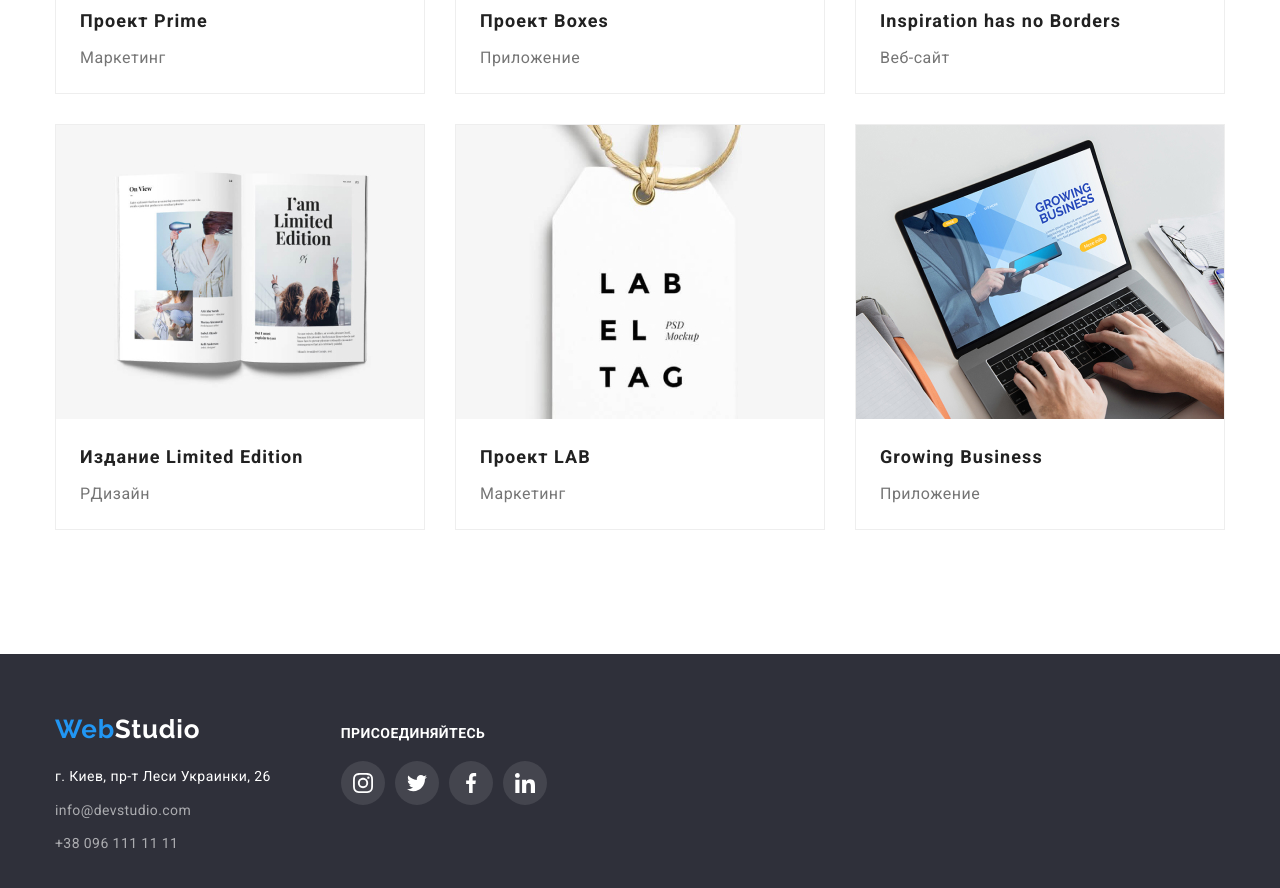
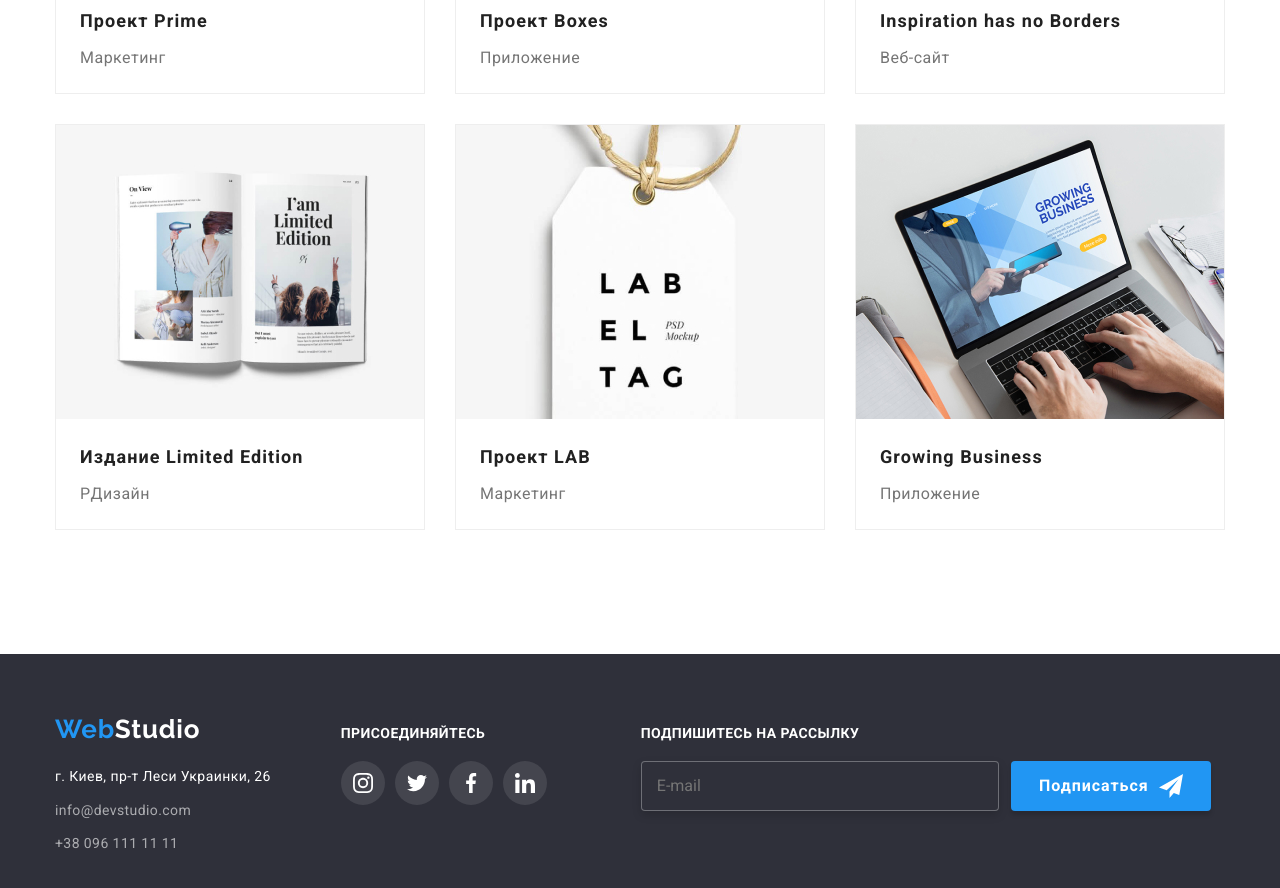
Before and after one commit to katerynakalenyk/goit-markup-hw-06, a plain HTML site: page portfolio.html in a window 1280 px wide. Shown: the part 1011-1899 px from the top of the page. Drawn offline with nearby package versions, Linux system fonts and the light colour scheme.

Commit message:
готов футер

```diff
--- a/css/styles.css
+++ b/css/styles.css
@@ -591,10 +591,12 @@ background-color: var(--bg-color);
 }
 
 .submit-btn{
+  display: inline-flex;
+justify-content: center;
+align-items: center;
+
 min-width: 200px;
 height: 50px;
-      padding: 10px 32px;
-
 border: none;
 background: var(--hover-color);
 font-weight: 700;
@@ -613,10 +615,13 @@ background-color: var(--bg-color);
 transition-timing-function: cubic-bezier(0.4, 0, 0.2, 1);
 }
 
-
 .submit-btn:hover,
 .submit-btn:focus{
 background-color: var(--hover-color);
+}
+
+.mailing-icon{
+  margin-left: 10px;
 }
 
 
--- a/portfolio.html
+++ b/portfolio.html
@@ -272,6 +272,20 @@
                 </li>
             </ul>
             </div>
+            <div class="mailing">
+                <p class="join">Подпишитесь на рассылку</p>
+                <form class="mailing-form">
+                    <label class="mail">
+                      <input class="mail-fraim" type="email" name="email" placeholder="E-mail"/>
+                    </label>
+                    <button class="submit-btn" type="submit">Подписаться
+                        <svg class="mailing-icon" width="24" height="24">
+                            <use href="./images/sprite.svg#icon-telegram"></use>
+                        </svg>
+                    </button>
+                </form>
+
+            </div>
         </div>
 </footer>
 </body>
```
Lines whose indentation alone changed are shown as unchanged.
